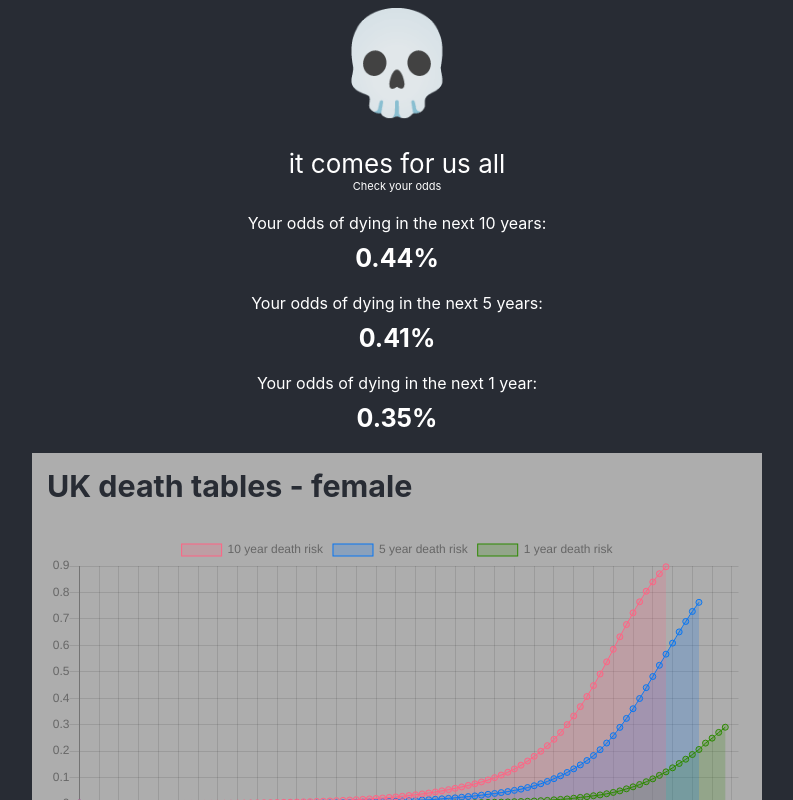
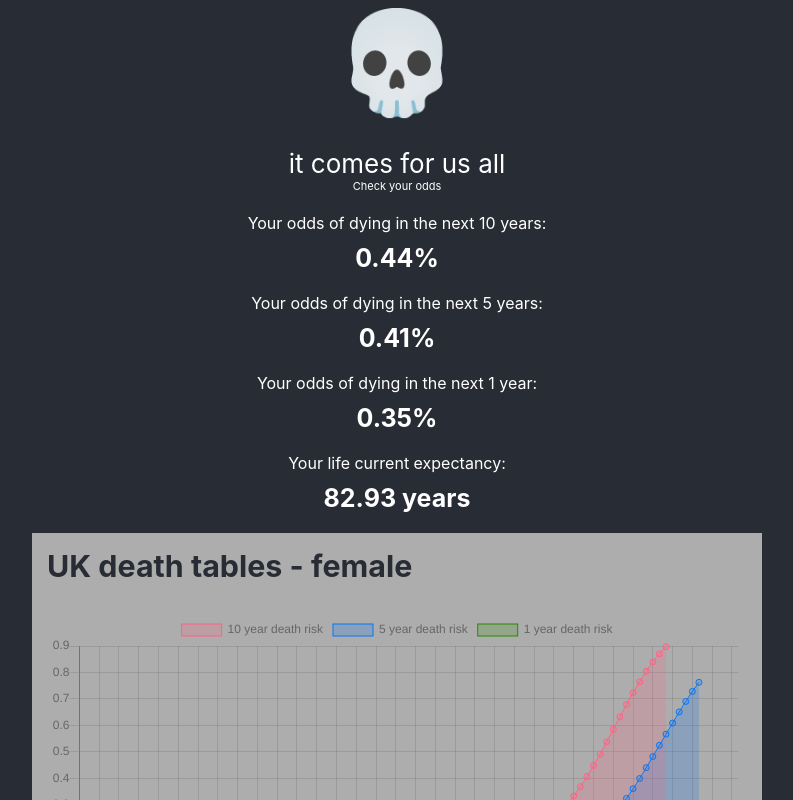
Before and after one commit to FreyrThorv/itcomesforusall, a React (Create React App) app: page / in a window 1280 px wide. Both pictures are taken after a click on the input "How long do I have, Doc?". Shown: the top 800 px of the page, without its empty margins (243-1036 px from the left). Built offline with nearby package versions, Linux system fonts and the light colour scheme.

Commit message:
Add life expectancy statistic to results page

```diff
--- a/src/App.tsx
+++ b/src/App.tsx
@@ -95,6 +95,10 @@ function App() {
 						<p className="death-percentage">
 							<b>{segment.dying_1_year}</b>
 						</p>
+						<p>Your life current expectancy:</p>
+						<p className="death-percentage">
+							<b>{segment.life_expectancy} years</b>
+						</p>
 						<Chart gender={gender.value} />
 						<p className="data-source">
 							Source:{" "}
```
